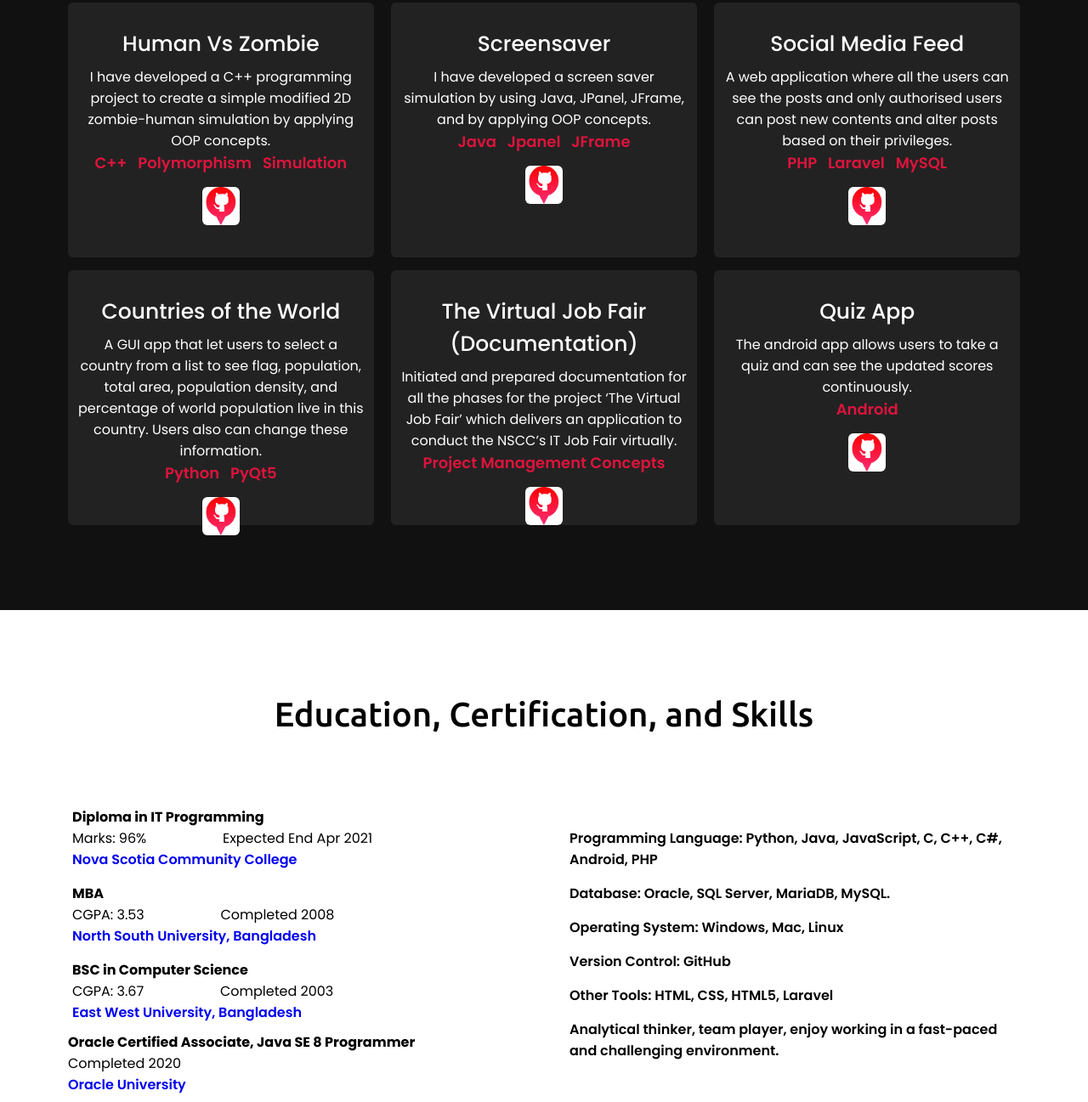
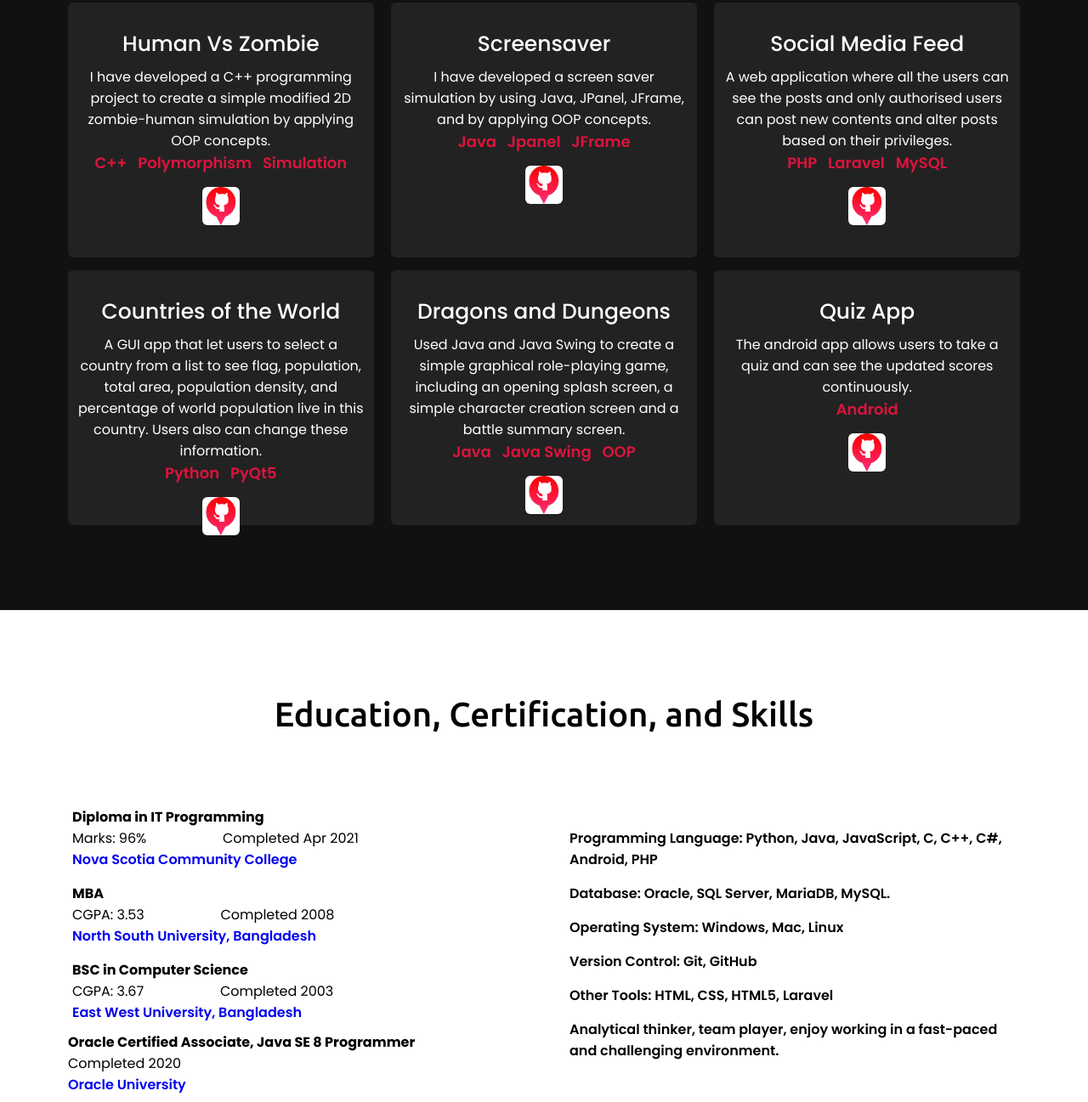
Before and after one commit to Paraga2mp/ashrafmamun, a plain HTML site: page index.html in a window 1280 px wide. Shown: the part 1821-3118 px from the top of the page at 85% size. Drawn offline with nearby package versions, Linux system fonts and the light colour scheme.

Commit message:
Updated Skills

```diff
--- a/index-old.html
+++ b/index.html
@@ -65,8 +65,8 @@
                     <div class="text">I'm Ashraf and I'm a <span class="typing-2"></span></div>
                     <blockquote>
                     <p>I’m a programmer with a strong aptitude for learning new technologies and taking responsibilities.
-                        I’m graduating from NSCC in Apr 2021 with a major in IT Programming. I’ve completed a Bachelor’s
-                        in computer science and an MBA before coming to Halifax as a permanent resident.</p>
+                        I graduated from the Nova Scotia Community College in Apr 2021 with a major in IT Programming. I’ve completed
+                        a Bachelor’s in computer science and an MBA before coming to Halifax as a permanent resident.</p>
                     <p>With 9+ years of experience in Finance, Accounting, and in Business Management,
                         I’ve learned how to collaborate with a wide range of people, deal with customers, and effectively work
                         with in a team. Despite my successful tenure in Business management, I’ve come to discover a passion for coding.
@@ -141,13 +141,13 @@
 
                 <div class="card">
                     <div class="box">
-                        <div class="text">The Virtual Job Fair (Documentation)</div>
-                        <p>Initiated and prepared documentation for all the phases for the project ‘The Virtual Job Fair’ which delivers an
-                            application to conduct the NSCC’s IT Job Fair virtually.</p>
-                            <div class="concepts">Project Management Concepts</div>
+                        <div class="text">Dragons and Dungeons</div>
+                        <p>Used Java and Java Swing to create a simple graphical role-playing game, including an opening splash screen,
+                            a simple character creation screen and a battle summary screen.</p>
+                            <div class="concepts">Java &nbsp Java Swing &nbsp OOP</div>
                     </div>
                     <div class="column left">
-                        <a target="window" href="https://github.com/Paraga2mp/VirtualJobFair/tree/main">
+                        <a target="window" href="https://github.com/Paraga2mp/DragonsAndDungeons">
                             <img src="images/github.png" alt="">
                         </a>
 
@@ -180,7 +180,7 @@
                 <div class="column left">
                     <div class="nscc">
                         <div class = "diploma">Diploma in IT Programming </div>
-                        <div class = "duration">Marks: 96% &nbsp &nbsp &nbsp &nbsp &nbsp &nbsp &nbsp &nbsp &nbsp &nbsp Expected End Apr 2021</div>
+                        <div class = "duration">Marks: 96% &nbsp &nbsp &nbsp &nbsp &nbsp &nbsp &nbsp &nbsp &nbsp &nbsp Completed Apr 2021</div>
                         <h5><a href="https://www.nscc.ca/learning_programs/programs/PlanDescr.aspx?prg=ITPR&pln=ITPROGRAM" target="_blank">Nova Scotia Community College</a></h5>
                     </div>
                     <div class="nsu">
@@ -222,7 +222,7 @@
                     </div>
                     <div class="bars">
                         <div class="info">
-                            <p>Version Control: GitHub</p>
+                            <p>Version Control: Git, GitHub</p>
                         </div>
                     </div>
                     <div class="bars">
```
